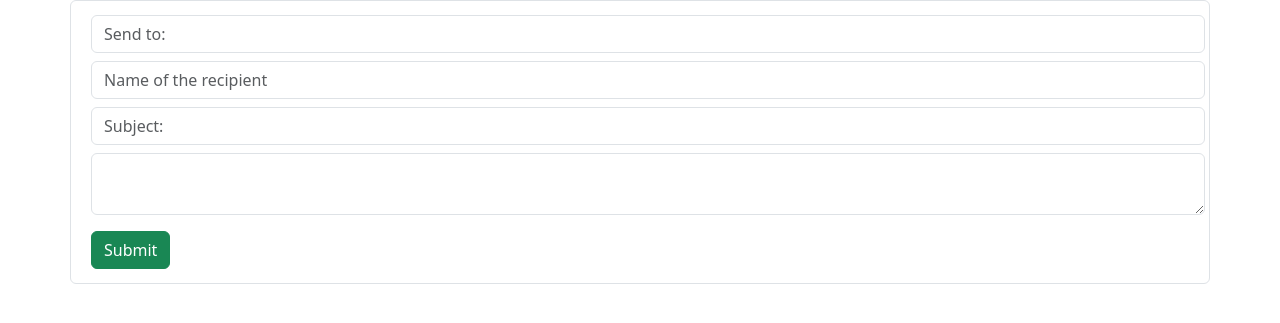
After one commit to kiyuenter/taskmaster, a PHP site: page /admin-panel/sendResult.php in a window 1280 px wide. The commit adds this page. Shown: the top 323 px of the page. Run offline with PHP 8.4, Linux system fonts and the light colour scheme.

Commit message:
Content update

```diff
--- /dev/null
+++ b/admin-panel/sendResult.php
@@ -0,0 +1,31 @@
+<!DOCTYPE html>
+<html lang="en">
+<head>
+    <meta charset="UTF-8">
+    <meta name="viewport" content="width=device-width, initial-scale=1.0">
+    <link href="https://cdn.jsdelivr.net/npm/bootstrap@5.3.3/dist/css/bootstrap.min.css" rel="stylesheet" integrity="sha384-QWTKZyjpPEjISv5WaRU9OFeRpok6YctnYmDr5pNlyT2bRjXh0JMhjY6hW+ALEwIH" crossorigin="anonymous">
+
+    <title>Taskmaster | Send Evaluation Result</title>
+</head>
+<body>
+   <div class="container-fluid">
+    <div class="container">
+        <div class="row d-flex align-item-center justify-content-center">
+            <form action="../php/verificationSend.php" method="post" class="form-control">
+                <input type="text" name="sendto" placeholder="Send to:" class="form-control m-2">
+                <input type="text" name="nameofre" placeholder="Name of the recipient" class="form-control m-2">
+                <input type="text" name="subject" placeholder="Subject:" class="form-control m-2">
+                <textarea type="text" name="body" placeholder="Type your message . . ." class="form-control m-2">
+                </textarea>
+                <input type="submit" class="btn btn-success m-2">
+            </form>
+        </div>
+    </div>
+   </div>
+
+
+
+<script src="https://cdn.jsdelivr.net/npm/bootstrap@5.3.3/dist/js/bootstrap.bundle.min.js" integrity="sha384-YvpcrYf0tY3lHB60NNkmXc5s9fDVZLESaAA55NDzOxhy9GkcIdslK1eN7N6jIeHz" crossorigin="anonymous">
+</script>
+</body>
+</html>
--- a/index.php
+++ b/index.php
@@ -11,8 +11,7 @@ session_start();
     <link rel="stylesheet" href="css/styles.css" />
     <link rel="icon" href="photo/logo.png">
     <link rel="stylesheet" href="css/preloader.css">
-    <link href="https://cdn.jsdelivr.net/npm/bootstrap@5.3.3/dist/css/bootstrap.min.css" rel="stylesheet"
-        integrity="sha384-QWTKZyjpPEjISv5WaRU9OFeRpok6YctnYmDr5pNlyT2bRjXh0JMhjY6hW+ALEwIH" crossorigin="anonymous">
+    <link href="https://cdn.jsdelivr.net/npm/bootstrap@5.3.3/dist/css/bootstrap.min.css" rel="stylesheet" integrity="sha384-QWTKZyjpPEjISv5WaRU9OFeRpok6YctnYmDr5pNlyT2bRjXh0JMhjY6hW+ALEwIH" crossorigin="anonymous">
     <!-- Font icon -->
     <link rel="stylesheet" href="https://cdnjs.cloudflare.com/ajax/libs/font-awesome/6.5.2/css/all.min.css"
         integrity="sha512-SnH5WK+bZxgPHs44uWIX+LLJAJ9/2PkPKZ5QiAj6Ta86w+fsb2TkcmfRyVX3pBnMFcV7oQPJkl9QevSCWr3W6A=="
@@ -605,8 +604,7 @@ session_start();
         <!-- Copyright -->
     </footer>
     <!-- Footer -->
-    <script src="https://cdn.jsdelivr.net/npm/bootstrap@5.3.3/dist/js/bootstrap.bundle.min.js"
-        integrity="sha384-YvpcrYf0tY3lHB60NNkmXc5s9fDVZLESaAA55NDzOxhy9GkcIdslK1eN7N6jIeHz" crossorigin="anonymous">
+    <script src="https://cdn.jsdelivr.net/npm/bootstrap@5.3.3/dist/js/bootstrap.bundle.min.js" integrity="sha384-YvpcrYf0tY3lHB60NNkmXc5s9fDVZLESaAA55NDzOxhy9GkcIdslK1eN7N6jIeHz" crossorigin="anonymous">
     </script>
     <script>
     // JavaScript to add/remove scrolling class
--- a/php/result.php
+++ b/php/result.php
@@ -90,10 +90,10 @@ $total = $grade1 + $grade2 + $grade3 + $grade4 + $grade5 + $grade6 + $grade7 + $
 
 // Output total score
 if ($total > 8) {
-    echo "You are successfully passed.<br> Your score is $total/10.<br> Welcome to teacher partner.";
+    echo "You are successfully passed.<br> Your score is $total/10.<br> After 24 hours we will send a comfirmation email and a document result with your email address";
 
 } else {
-    echo "I am sorry you are not eligable to receive teacher partner. Your score is $total/10.";
+    echo "I am sorry, you are not eligable to receive teacher partner. Your score is $total/10.";
 }
 
 } elseif ($type == 'masters') {
```
Also changed, not shown: php/verificationSend.php (+15 -6 lines).
